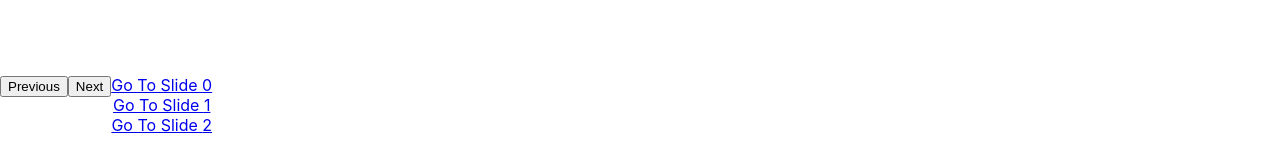
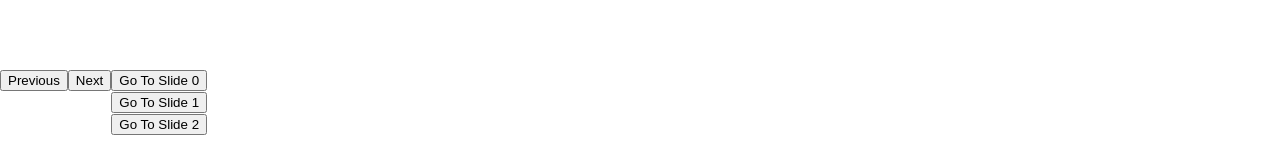
Before and after one commit to sasham43/richmond-views-carousel, a React (Create React App) app: page / in a window 1280 px wide. Shown: the part 655-797 px from the top of the page. Built offline with nearby package versions, Linux system fonts and the light colour scheme.

Commit message:
indicators functioning

```diff
--- a/src/components/Carousel.js
+++ b/src/components/Carousel.js
@@ -43,11 +43,11 @@ export default function Carousel(props){
 
     useEffect(() => {
         let imageHeights = slideRefs.current.map(slide => {
-            console.log('height', slide.offsetHeight)
+            // console.log('height', slide.offsetHeight)
             return slide.offsetHeight
         })
         let sorted = imageHeights.sort()
-        console.log('sorted', sorted)
+        // console.log('sorted', sorted)
     }, [windowWidth])
 
     function nextSlide(){
@@ -67,6 +67,9 @@ export default function Carousel(props){
             let previous = activeSlide - 1
             setActiveSlide(previous)
         }
+    }
+    function goToSlide(index){
+        setActiveSlide(index)
     }
 
     return (
@@ -112,12 +115,12 @@ export default function Carousel(props){
                         {slides.map((slide, index) => {
                             return (
                                 <div aria-current={index === activeSlide} key={`carousel-slide-indicator-${index}`}>
-                                    {/* <button className="slide-indicator-button" aria-label={`Go To Slide ${index}`}>
+                                    <button onClick={() => goToSlide(index)} className="slide-indicator-button" aria-label={`Go To Slide ${index}`}>
                                         Go To Slide {index}
-                                    </button> */}
-                                    <a href={`#slide-${index}`}>
+                                    </button>
+                                    {/* <a href={`#slide-${index}`}>
                                         Go To Slide {index}
-                                    </a>
+                                    </a> */}
                                 </div>
                             )
                         })}
```
